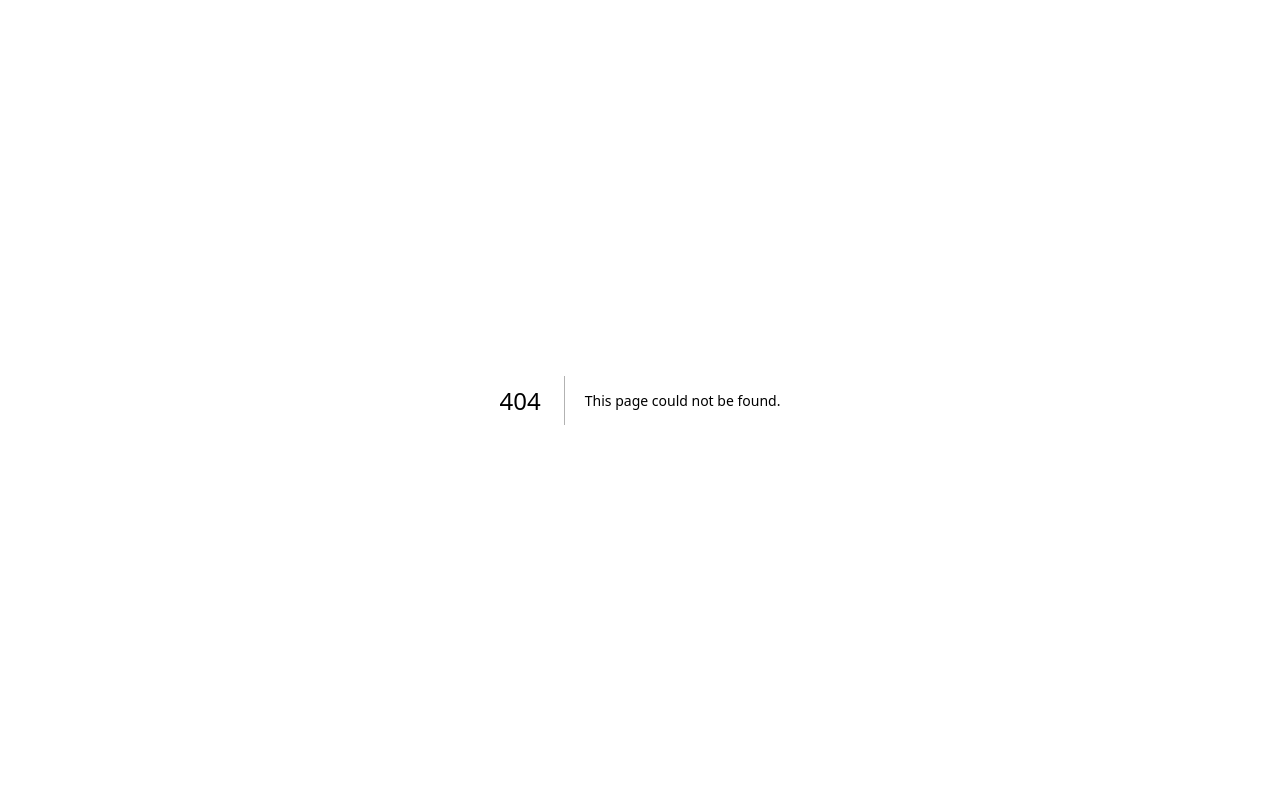
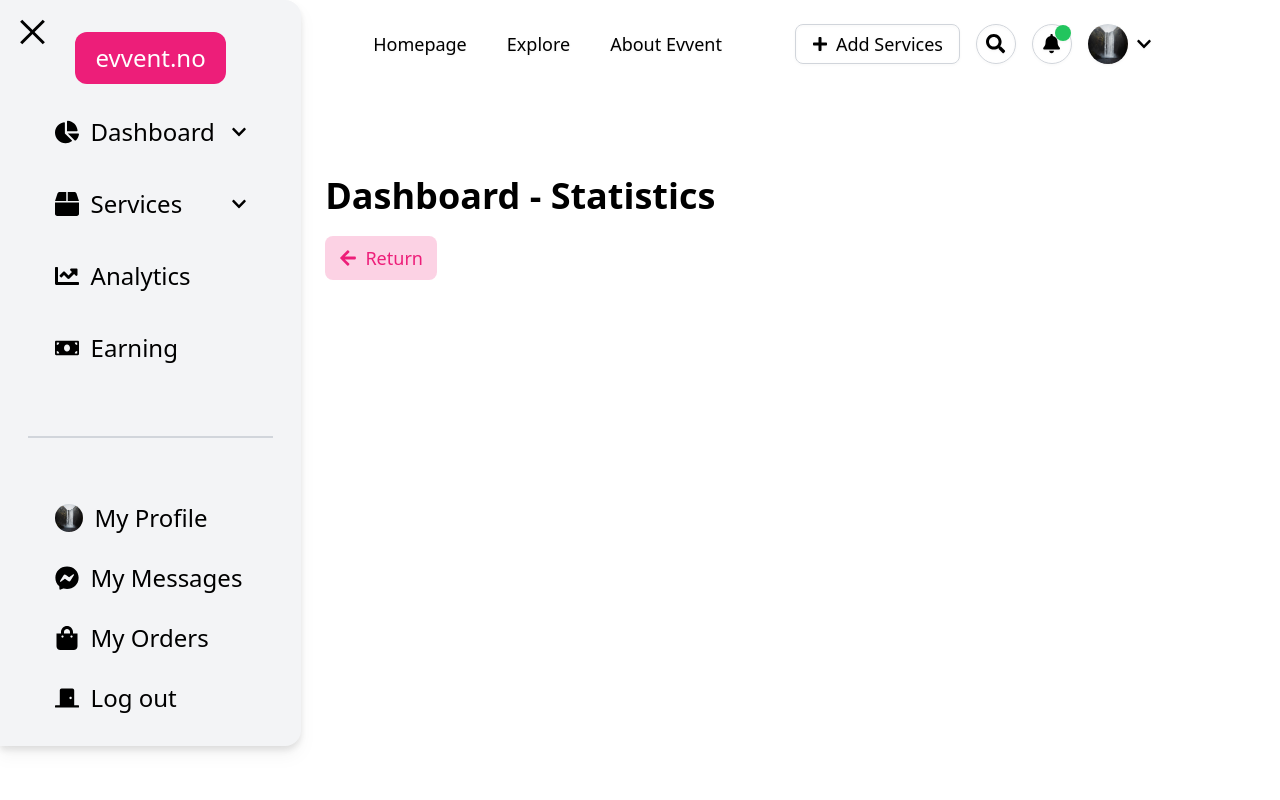
Before and after one commit to Niklas-dev/dashboard-task, a Next.js app: page /dashboard/statistics in a window 1280 px wide. Before the commit this address had no page. Shown: the top 800 px of the page. Built offline with nearby package versions, Linux system fonts and the light colour scheme.

Commit message:
add statistics

```diff
--- /dev/null
+++ b/src/app/dashboard/statistics/page.tsx
@@ -0,0 +1,16 @@
+import DashboardReturnButton from "@/components/DashboardReturnButton";
+
+import { Metadata } from "next";
+
+export const metadata: Metadata = {
+  title: "Dashboard | Statistics",
+  description: "The Sub Page Statistics",
+};
+export default function Page() {
+  return (
+    <div className="p-2 flex flex-col gap-5 pb-8">
+      <h1 className="text-4xl font-semibold mt-20">Dashboard - Statistics</h1>
+      <DashboardReturnButton />
+    </div>
+  );
+}
```
